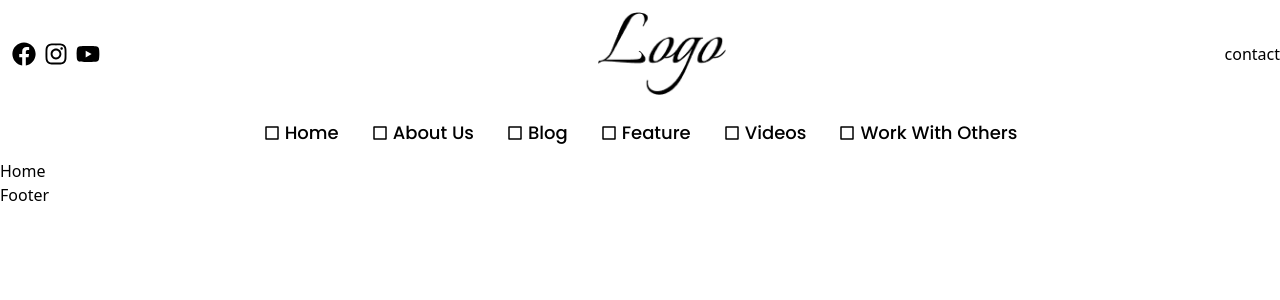
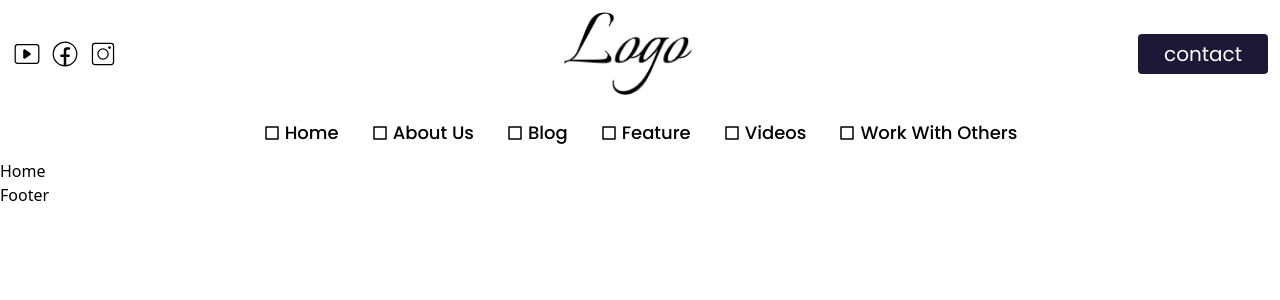
Before and after one commit to devMasrafi/BlogApplication, a React (Vite) app in the folder client/: page / in a window 1280 px wide. Shown: the top 300 px of the page. Built offline with nearby package versions, Linux system fonts and the light colour scheme.

Commit message:
btn component and extra pages

```diff
--- a/client/src/App.jsx
+++ b/client/src/App.jsx
@@ -7,11 +7,20 @@ import Blog from "./pages/Blog";
 import Features from "./pages/Features";
 import Videos from "./pages/Videos";
 import WorkWithOthers from "./pages/WorkWithOthers";
+import Contact from "./pages/Contact";
+import Login from "./pages/Login";
+import SignUp from "./pages/SignUp";
+import TermsAndCondition from "./pages/TermsAndCondition";
 
 function App() {
   return (
     <BrowserRouter>
       <Routes>
+        <Route path="/contact" element={<Contact/>}/>
+        <Route path="/signup" element={<SignUp/>}/>
+        <Route path="/login" element={<Login/>}/>
+        <Route path="/termsandcondition" element={<TermsAndCondition/>} />
+
         <Route element={<MainLayout />}>
           <Route path="/" element={<Home />} />
           <Route path="/about" element={<About />} />
--- a/client/src/components/ButtonComponents.jsx
+++ b/client/src/components/ButtonComponents.jsx
@@ -1,9 +1,13 @@
-import React from 'react'
+import React from "react";
 
-const ButtonComponents = () => {
+const ButtonComponents = ({ className = "", onClick, children }) => {
+  const baseStyle = `px-6 py-1 font-poppins transition duration-300 corsor-pointer rounded-sm`;
+
   return (
-    <div>ButtonComponents</div>
-  )
-}
+    <button className={`${className} ${baseStyle}`} onClick={onClick}>
+      {children}
+    </button>
+  );
+};
 
-export default ButtonComponents
+export default ButtonComponents;
--- a/client/src/components/Header.jsx
+++ b/client/src/components/Header.jsx
@@ -1,21 +1,29 @@
 import React from "react";
-import { FaFacebook } from "react-icons/fa";
-import { FaInstagram } from "react-icons/fa";
-import { FaYoutube } from "react-icons/fa";
+import { CiFacebook } from "react-icons/ci";
+import { CiInstagram } from "react-icons/ci";
+import { CiYoutube } from "react-icons/ci";
+import ButtonComponents from "./ButtonComponents";
+import { Link } from "react-router";
 
 const Header = () => {
   return (
-    <div className="lg:my-3 lg:ml-3 lg:flex lg:items-center lg:justify-between">
-      <div className="lg:flex lg:space-x-2">
-        <FaFacebook className="lg:text-2xl" />
-        <FaInstagram className="lg:text-2xl" />
-        <FaYoutube className="lg:text-2xl" />
+    <div className="lg:my-3 lg:flex lg:items-center lg:justify-between">
+      <div className="lg:ml-3 lg:flex lg:space-x-2">
+        <CiYoutube className="lg:text-3xl" />
+        <CiFacebook className="lg:text-3xl" />
+        <CiInstagram className="lg:text-3xl" />
       </div>
       <div className="lg:w-[8rem]">
         <img src="../../Logo.png" alt="site logo" />
       </div>
-      <div>
-        <button>contact</button>
+      <div className="mr-3 cursor-pointer">
+        <Link to={"/contact"}>
+          <ButtonComponents
+            className={`bg-secondary border-secondary hover:bg-primary hover:text-secondary hover:border-secondary border-2 text-xl text-white hover:border-2`}
+          >
+            contact
+          </ButtonComponents>
+        </Link>
       </div>
     </div>
   );
--- a/client/src/index.css
+++ b/client/src/index.css
@@ -8,4 +8,7 @@
   --font-outfit: "Outfit", sans-serif;
   --font-assistant: "Assistant", sans-serif;
   --font-poppins: "Poppins", sans-serif;
+  --color-primary: #FFF;
+  --color-secondary: #1E1837;
+  --color-ascient: #FFFEF2;
 }
--- /dev/null
+++ b/client/src/pages/Contact.jsx
@@ -0,0 +1,9 @@
+import React from 'react'
+
+const Contact = () => {
+  return (
+    <div>Contact</div>
+  )
+}
+
+export default Contact
--- /dev/null
+++ b/client/src/pages/Login.jsx
@@ -0,0 +1,9 @@
+import React from 'react'
+
+const Login = () => {
+  return (
+    <div>Login</div>
+  )
+}
+
+export default Login
--- /dev/null
+++ b/client/src/pages/SignUp.jsx
@@ -0,0 +1,9 @@
+import React from 'react'
+
+const SignUp = () => {
+  return (
+    <div>SignUp</div>
+  )
+}
+
+export default SignUp
--- /dev/null
+++ b/client/src/pages/TermsAndCondition.jsx
@@ -0,0 +1,9 @@
+import React from 'react'
+
+const TermsAndCondition = () => {
+  return (
+    <div>TermsAndCondition</div>
+  )
+}
+
+export default TermsAndCondition
```
